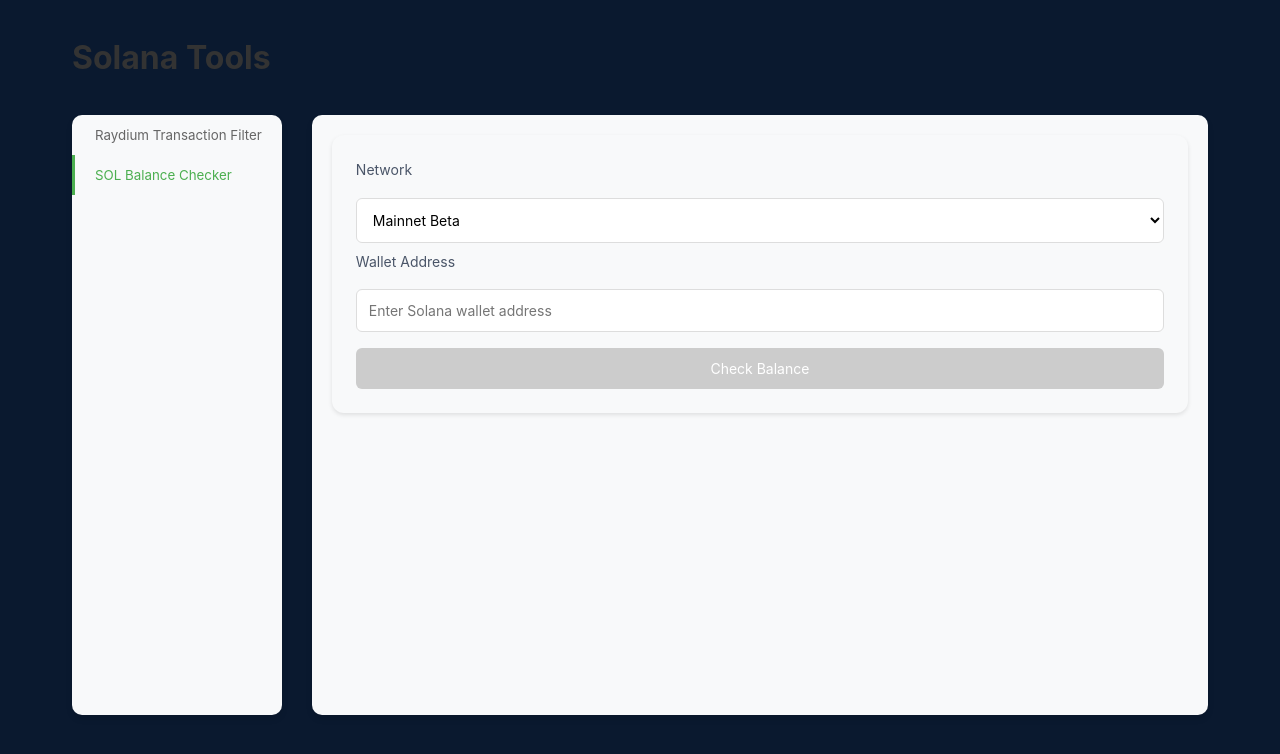
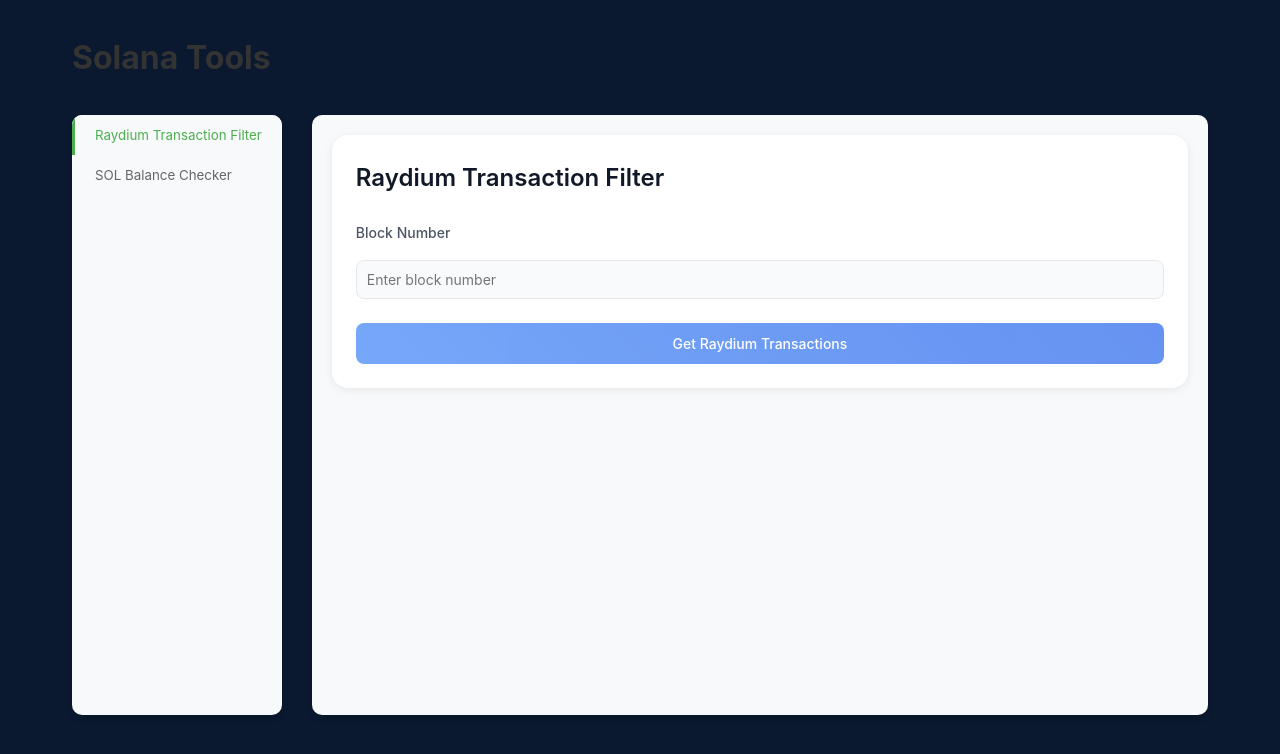
Before and after one commit to wjllance/personal, a React (Create React App) app: page /solana in a window 1280 px wide. Shown: the top 754 px of the page. Built offline with nearby package versions, Linux system fonts and the light colour scheme.

Commit message:
v0 message

```diff
--- a/src/components/SolanaTools/RaydiumTransactionFilter.tsx
+++ b/src/components/SolanaTools/RaydiumTransactionFilter.tsx
@@ -54,9 +54,9 @@
 
       const raydiumTransactions = block.transactions
         .filter((tx) => {
-          const programIds = (
-            tx.transaction.message as Message
-          ).accountKeys?.map((key) => key.toString());
+          const programIds = tx.transaction.message.staticAccountKeys?.map(
+            (key) => key.toString()
+          );
           return programIds?.some((id) => RAYDIUM_PROGRAM_IDS.includes(id));
         })
         .map((tx) => {
@@ -236,25 +236,48 @@
 
   return (
     <Section
-      style={{ background: "#13141b", padding: "24px", borderRadius: "16px" }}
+      style={{
+        background: "#ffffff",
+        padding: "24px",
+        borderRadius: "16px",
+        boxShadow: "0 2px 8px rgba(0, 0, 0, 0.08)",
+      }}
     >
-      <h2 style={{ color: "#fff", marginBottom: "24px" }}>
+      <h2
+        style={{
+          color: "#111827",
+          marginBottom: "24px",
+          fontSize: "24px",
+          fontWeight: "600",
+        }}
+      >
         Raydium Transaction Filter
       </h2>
 
-      <Label style={{ color: "#fff" }}>Block Number</Label>
+      <Label
+        style={{
+          color: "#4B5563",
+          fontSize: "14px",
+          fontWeight: "500",
+          marginBottom: "8px",
+        }}
+      >
+        Block Number
+      </Label>
       <Input
         type="number"
         placeholder="Enter block number"
         value={blockNumber}
         onChange={(e) => setBlockNumber(e.target.value)}
         style={{
-          background: "#20212c",
-          border: "1px solid #2d2e3d",
+          background: "#F9FAFB",
+          border: "1px solid #E5E7EB",
           borderRadius: "8px",
-          color: "#fff",
+          color: "#111827",
           padding: "10px",
           marginBottom: "16px",
+          width: "100%",
+          fontSize: "14px",
         }}
       />
 
@@ -265,12 +288,15 @@
         onClick={getRaydiumTransactions}
         disabled={!blockNumber || loading}
         style={{
-          background: "linear-gradient(45deg, #1890ff, #1554c0)",
+          background: "linear-gradient(45deg, #3B82F6, #2563EB)",
           border: "none",
           borderRadius: "8px",
           color: "#fff",
-          padding: "12px",
+          padding: "12px 24px",
+          fontSize: "14px",
+          fontWeight: "500",
           opacity: !blockNumber || loading ? 0.7 : 1,
+          cursor: !blockNumber || loading ? "not-allowed" : "pointer",
         }}
       >
         {loading ? (
@@ -278,6 +304,13 @@
             as={motion.div}
             animate={{ rotate: 360 }}
             transition={{ duration: 1, repeat: Infinity, ease: "linear" }}
+            style={{
+              width: "20px",
+              height: "20px",
+              border: "2px solid rgba(255, 255, 255, 0.3)",
+              borderTop: "2px solid #fff",
+              borderRadius: "50%",
+            }}
           />
         ) : (
           "Get Raydium Transactions"
@@ -288,10 +321,10 @@
         <Result
           error
           style={{
-            background: "#2d1f1f",
-            border: "1px solid #ff4d4f",
+            background: "#FEF2F2",
+            border: "1px solid #FCA5A5",
             borderRadius: "8px",
-            color: "#ff4d4f",
+            color: "#DC2626",
             padding: "16px",
             marginTop: "16px",
             fontSize: "14px",
@@ -302,7 +335,7 @@
       )}
 
       {transactions.length > 0 && (
-        <TransactionList>
+        <TransactionList style={{ marginTop: "24px" }}>
           {transactions.map((tx, index) => (
             <TransactionItem
               key={tx.transaction.signatures[0]}
@@ -311,11 +344,12 @@
               animate={{ opacity: 1, y: 0 }}
               transition={{ duration: 0.3, delay: index * 0.1 }}
               style={{
-                background: "#1a1b23",
+                background: "#FFFFFF",
                 borderRadius: "12px",
-                border: "1px solid #2d2e3d",
+                border: "1px solid #E5E7EB",
                 overflow: "hidden",
                 marginBottom: "16px",
+                boxShadow: "0 1px 3px rgba(0, 0, 0, 0.05)",
               }}
             >
               <TransactionHeader
@@ -324,27 +358,31 @@
                   display: "flex",
                   justifyContent: "space-between",
                   alignItems: "center",
-                  borderBottom: "1px solid #2d2e3d",
-                  background: "#20212c",
+                  borderBottom: "1px solid #E5E7EB",
+                  background: "#F9FAFB",
                 }}
               >
                 <div
-                  style={{ display: "flex", alignItems: "center", gap: "16px" }}
+                  style={{
+                    display: "flex",
+                    alignItems: "center",
+                    gap: "16px",
+                  }}
                 >
                   <div
                     style={{
                       width: "8px",
                       height: "8px",
                       borderRadius: "50%",
-                      background: tx.meta?.err ? "#ff4d4f" : "#52c41a",
+                      background: tx.meta?.err ? "#DC2626" : "#059669",
                       boxShadow: tx.meta?.err
-                        ? "0 0 8px rgba(255, 77, 79, 0.5)"
-                        : "0 0 8px rgba(82, 196, 26, 0.5)",
+                        ? "0 0 8px rgba(220, 38, 38, 0.3)"
+                        : "0 0 8px rgba(5, 150, 105, 0.3)",
                     }}
                   />
                   <span
                     style={{
-                      color: "#fff",
+                      color: "#111827",
                       fontSize: "14px",
                       fontWeight: "500",
                     }}
@@ -352,16 +390,38 @@
                     {new Date((tx.blockTime || 0) * 1000).toLocaleString()}
                   </span>
                 </div>
+                <div>
+                  <span style={{ color: "#6B7280" }}>Signature: </span>
+                  <a
+                    href={`https://solscan.io/tx/${tx.transaction.signatures[0]}`}
+                    target="_blank"
+                    rel="noopener noreferrer"
+                    style={{
+                      color: "#3B82F6",
+                      textDecoration: "none",
+                      fontFamily: "monospace",
+                      wordBreak: "break-all",
+                    }}
+                    onMouseEnter={(e) =>
+                      (e.currentTarget.style.textDecoration = "underline")
+                    }
+                    onMouseLeave={(e) =>
+                      (e.currentTarget.style.textDecoration = "none")
+                    }
+                  >
+                    {formatAddress(tx.transaction.signatures[0])}
+                  </a>
+                </div>
                 <motion.button
                   whileHover={{ scale: 1.1 }}
                   whileTap={{ scale: 0.95 }}
                   style={{
-                    background: "#2d2e3d",
+                    background: "#F3F4F6",
                     border: "none",
                     borderRadius: "8px",
                     cursor: "pointer",
                     padding: "8px",
-                    color: "#fff",
+                    color: "#4B5563",
                     display: "flex",
                     alignItems: "center",
                     justifyContent: "center",
@@ -386,7 +446,7 @@
                 style={{
                   display: "none",
                   padding: "16px",
-                  background: "#1a1b23",
+                  background: "#FFFFFF",
                 }}
               >
                 <div
@@ -397,23 +457,23 @@
                     fontSize: "14px",
                   }}
                 >
-                  <div style={{ color: "#8b8c9b" }}>Status:</div>
+                  <div style={{ color: "#6B7280" }}>Status:</div>
                   <div
                     style={{
-                      color: tx.meta?.err ? "#ff4d4f" : "#52c41a",
+                      color: tx.meta?.err ? "#DC2626" : "#059669",
                       fontWeight: "500",
                     }}
                   >
                     {tx.meta?.err ? "Failed" : "Success"}
                   </div>
 
-                  <div style={{ color: "#8b8c9b" }}>Signature:</div>
+                  <div style={{ color: "#6B7280" }}>Signer:</div>
                   <a
-                    href={`https://solscan.io/tx/${tx.transaction.signatures[0]}`}
+                    href={`https://solscan.io/account/${tx.transaction.message.staticAccountKeys[0].toString()}`}
                     target="_blank"
                     rel="noopener noreferrer"
                     style={{
-                      color: "#1890ff",
+                      color: "#3B82F6",
                       textDecoration: "none",
                       fontFamily: "monospace",
                       wordBreak: "break-all",
@@ -425,44 +485,19 @@
                       (e.currentTarget.style.textDecoration = "none")
                     }
                   >
-                    {tx.transaction.signatures[0]}
-                  </a>
-
-                  <div style={{ color: "#8b8c9b" }}>Signer:</div>
-                  <a
-                    href={`https://solscan.io/account/${(
-                      tx.transaction.message as Message
-                    ).accountKeys[0].toString()}`}
-                    target="_blank"
-                    rel="noopener noreferrer"
-                    style={{
-                      color: "#1890ff",
-                      textDecoration: "none",
-                      fontFamily: "monospace",
-                      wordBreak: "break-all",
-                    }}
-                    onMouseEnter={(e) =>
-                      (e.currentTarget.style.textDecoration = "underline")
-                    }
-                    onMouseLeave={(e) =>
-                      (e.currentTarget.style.textDecoration = "none")
-                    }
-                  >
-                    {(
-                      tx.transaction.message as Message
-                    ).accountKeys[0].toString()}
+                    {tx.transaction.message.staticAccountKeys[0].toString()}
                   </a>
 
                   {tx.meta?.fee && (
                     <>
-                      <div style={{ color: "#8b8c9b" }}>Fee:</div>
-                      <div style={{ color: "#fff" }}>
+                      <div style={{ color: "#6B7280" }}>Fee:</div>
+                      <div style={{ color: "#111827" }}>
                         {(tx.meta.fee / 1e9).toFixed(6)} SOL
                       </div>
                     </>
                   )}
                 </div>
-                <div style={{ marginTop: "16px", color: "#fff" }}>
+                <div style={{ marginTop: "16px", color: "#111827" }}>
                   {renderTransferInfo(tx)}
                 </div>
               </TransactionDetails>
--- a/src/components/SolanaTools/utils.ts
+++ b/src/components/SolanaTools/utils.ts
@@ -56,12 +56,12 @@
 
   console.log("parseTokenTransfers:", transaction);
   const transfers: TokenTransfer[] = [];
-  const message = transaction.transaction.message as Message;
+  const message = transaction.transaction.message;
   const postTokenBalances = transaction.meta?.postTokenBalances || [];
   const preTokenBalances = transaction.meta?.preTokenBalances || [];
 
   // Get the transaction initiator (first signer)
-  const initiator = message.accountKeys[0].toString();
+  const initiator = message.staticAccountKeys[0]!.toString();
 
   console.log("Transaction initiator:", initiator);
   console.log("Pre balances:", preTokenBalances);
--- a/src/pages/SolanaTools.tsx
+++ b/src/pages/SolanaTools.tsx
@@ -14,7 +14,7 @@
 
 const SolanaTools: React.FC = () => {
   const [activeTab, setActiveTab] = useState<"balance" | "transactions">(
-    "balance"
+    "transactions"
   );
 
   return (
```
